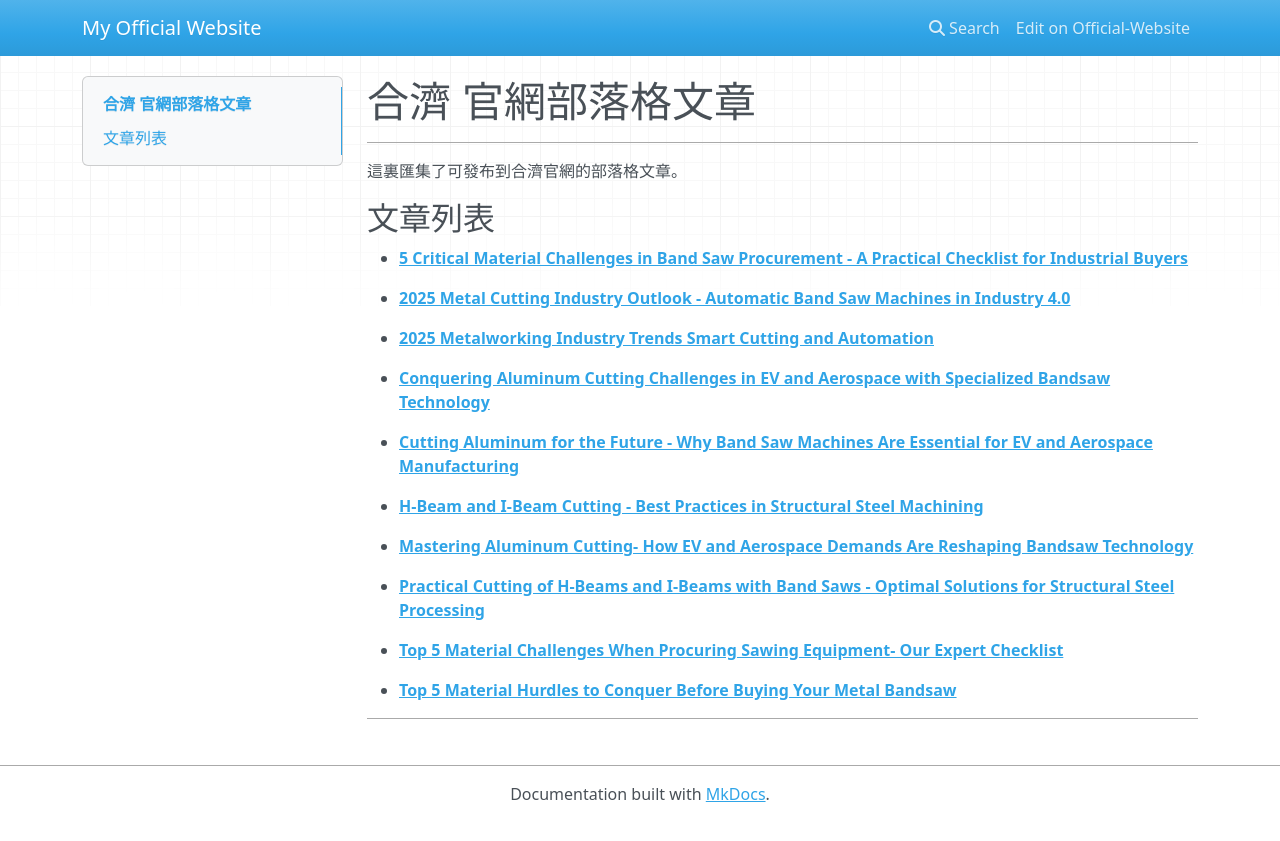
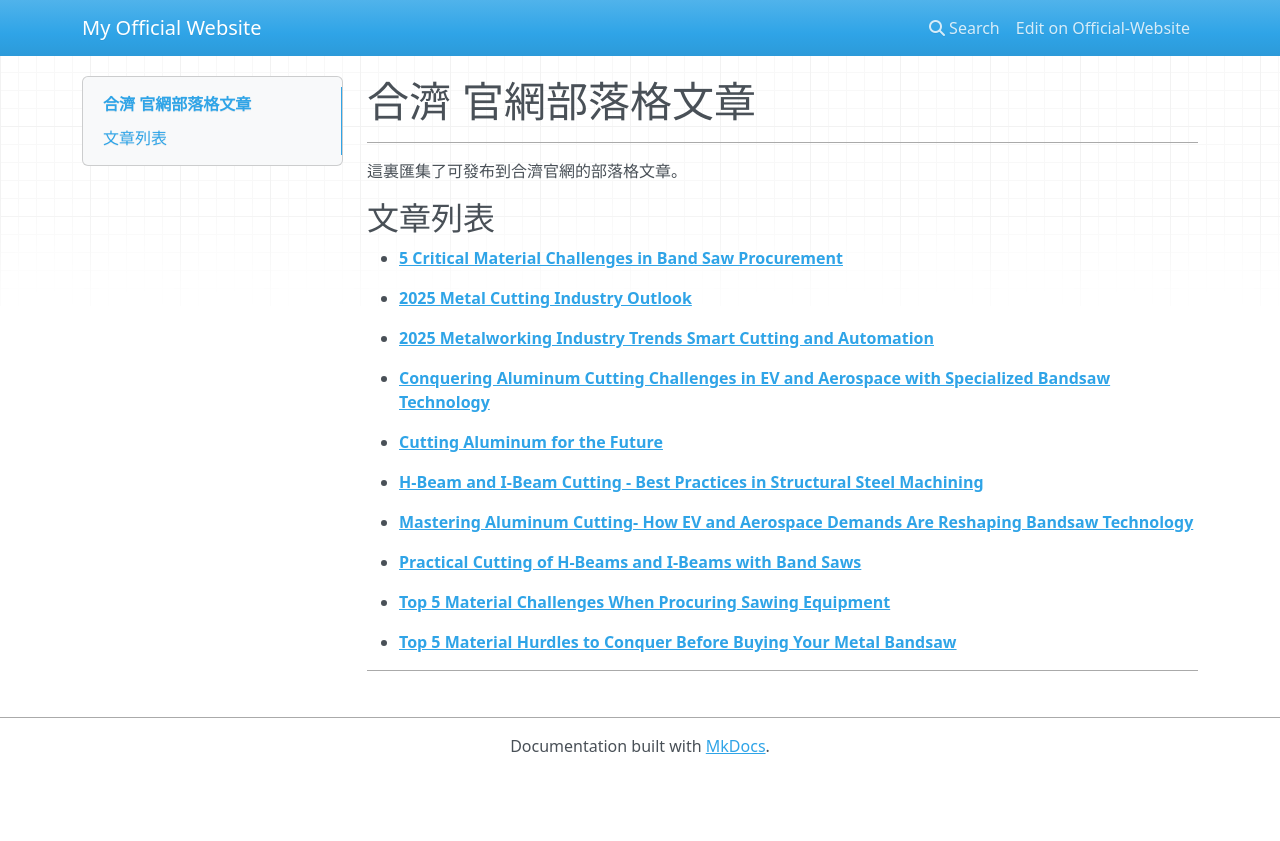
Before and after one commit to Comm-web/Official-Website, an MkDocs documentation site: the page built from docs/client/合濟/index.md, in a window 1280 px wide. Shown: the top 841 px of the page. Built offline with MkDocs 1.6.1, drawn with Linux system fonts in a browser that asks for light colours; nearby versions of some CDN libraries.

Commit message:
correction to EVERISING index.md

```diff
--- a/docs/client/合濟/index.md
+++ b/docs/client/合濟/index.md
@@ -6,24 +6,24 @@
 
 ## 文章列表
 
-* **[5 Critical Material Challenges in Band Saw Procurement - A Practical Checklist for Industrial Buyers](5 Critical Material Challenges in Band Saw Procurement - A Practical Checklist for Industrial Buyers.md)**
+* **[5 Critical Material Challenges in Band Saw Procurement](5 Critical Material Challenges in Band Saw Procurement - A Practical Checklist for Industrial Buyers)**
 
-* **[2025 Metal Cutting Industry Outlook - Automatic Band Saw Machines in Industry 4.0](2025 Metal Cutting Industry Outlook - Automatic Band Saw Machines in Industry 4.0.md)**
+* **[2025 Metal Cutting Industry Outlook](2025 Metal Cutting Industry Outlook - Automatic Band Saw Machines in Industry 4.0)**
 
-* **[2025 Metalworking Industry Trends Smart Cutting and Automation](2025 Metalworking Industry Trends Smart Cutting and Automation.md)**
+* **[2025 Metalworking Industry Trends Smart Cutting and Automation](2025 Metalworking Industry Trends Smart Cutting and Automation)**
 
-* **[Conquering Aluminum Cutting Challenges in EV and Aerospace with Specialized Bandsaw Technology](Conquering Aluminum Cutting Challenges in EV and Aerospace with Specialized Bandsaw Technology.md)**
+* **[Conquering Aluminum Cutting Challenges in EV and Aerospace with Specialized Bandsaw Technology](Conquering Aluminum Cutting Challenges in EV and Aerospace with Specialized Bandsaw Technology)**
 
-* **[Cutting Aluminum for the Future - Why Band Saw Machines Are Essential for EV and Aerospace Manufacturing](Cutting Aluminum for the Future - Why Band Saw Machines Are Essential for EV and Aerospace Manufacturing.md)**
+* **[Cutting Aluminum for the Future](Cutting Aluminum for the Future - Why Band Saw Machines Are Essential for EV and Aerospace Manufacturing)**
 
-* **[H-Beam and I-Beam Cutting - Best Practices in Structural Steel Machining](H-Beam and I-Beam Cutting - Best Practices in Structural Steel Machining.md)**
+* **[H-Beam and I-Beam Cutting - Best Practices in Structural Steel Machining](H-Beam and I-Beam Cutting - Best Practices in Structural Steel Machining)**
 
-* **[Mastering Aluminum Cutting- How EV and Aerospace Demands Are Reshaping Bandsaw Technology](Mastering Aluminum Cutting- How EV and Aerospace Demands Are Reshaping Bandsaw Technology.md)**
+* **[Mastering Aluminum Cutting- How EV and Aerospace Demands Are Reshaping Bandsaw Technology](Mastering Aluminum Cutting- How EV and Aerospace Demands Are Reshaping Bandsaw Technology)**
 
-* **[Practical Cutting of H-Beams and I-Beams with Band Saws - Optimal Solutions for Structural Steel Processing](Practical Cutting of H-Beams and I-Beams with Band Saws - Optimal Solutions for Structural Steel Processing.md)**
+* **[Practical Cutting of H-Beams and I-Beams with Band Saws](Practical Cutting of H-Beams and I-Beams with Band Saws - Optimal Solutions for Structural Steel Processing)**
 
-* **[Top 5 Material Challenges When Procuring Sawing Equipment- Our Expert Checklist](Top 5 Material Challenges When Procuring Sawing Equipment- Our Expert Checklist.md)**
+* **[Top 5 Material Challenges When Procuring Sawing Equipment](Top 5 Material Challenges When Procuring Sawing Equipment- Our Expert Checklist)**
 
-* **[Top 5 Material Hurdles to Conquer Before Buying Your Metal Bandsaw](Top 5 Material Hurdles to Conquer Before Buying Your Metal Bandsaw.md)**
+* **[Top 5 Material Hurdles to Conquer Before Buying Your Metal Bandsaw](Top 5 Material Hurdles to Conquer Before Buying Your Metal Bandsaw)**
 
 ---
```
